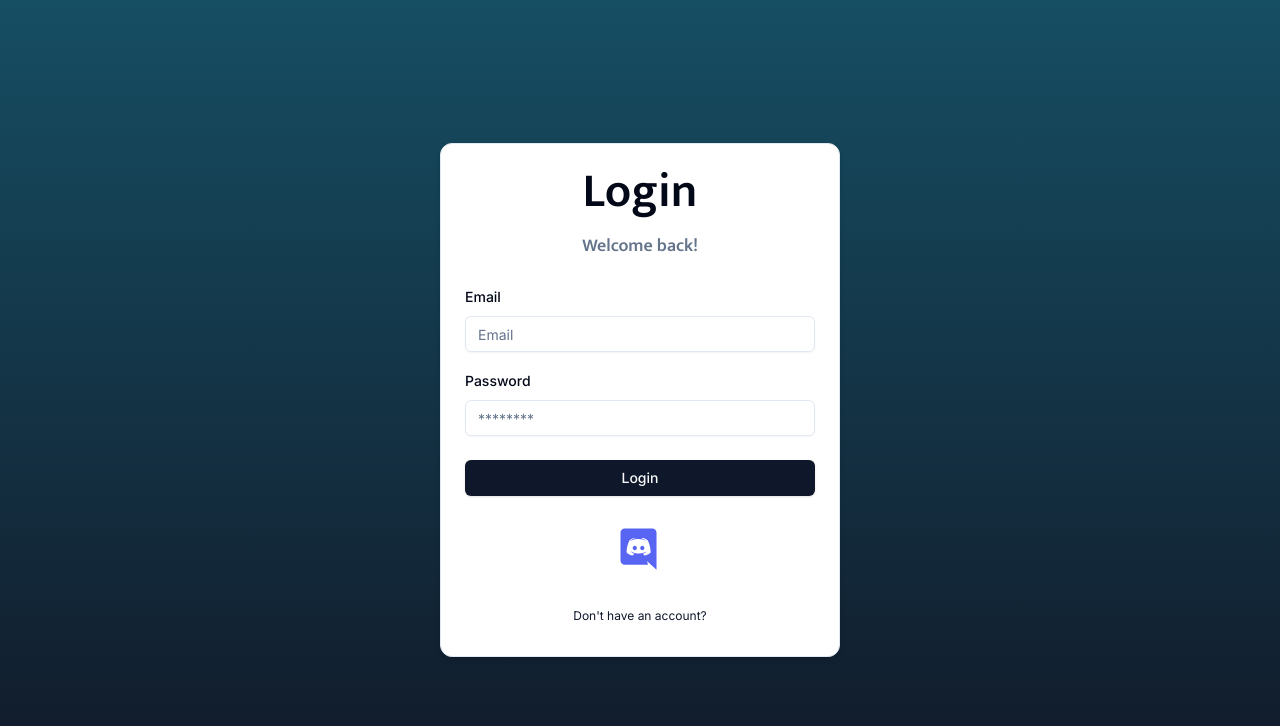
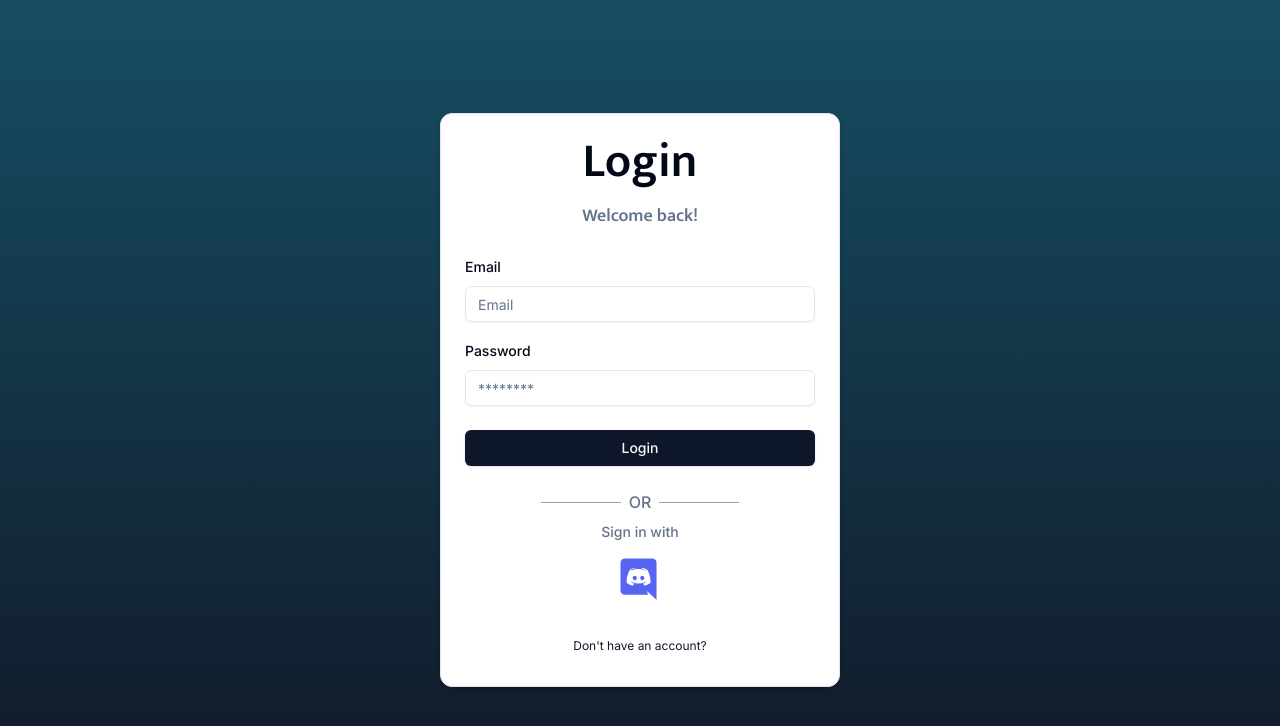
Before and after one commit to Zanges/raid-signup, a Next.js app: page /auth/login in a window 1280 px wide. Shown: the top 726 px of the page. Built offline with nearby package versions, Linux system fonts and the light colour scheme.

Commit message:
Refactor social component to include a separator and improve layout

```diff
--- a/components/auth/social.tsx
+++ b/components/auth/social.tsx
@@ -2,9 +2,21 @@
 
 import { BiLogoDiscord } from "react-icons/bi";
 import { Button } from "@/components/ui/button";
+import { Separator } from "@/components/ui/separator";
 
 export function Social() {
   return (
+    <div className="flex flex-col items-center w-full gap-y-2">
+      <div className="flex items-center w-full gap-x-2 justify-center">
+        <Separator orientation="horizontal" className="w-20 bg-muted-foreground/70" />
+        <span className="text-md font-medium text-muted-foreground">
+          OR
+        </span>
+        <Separator orientation="horizontal" className="w-20 bg-muted-foreground/70" />
+      </div>
+      <span className="text-sm font-medium text-muted-foreground">
+        Sign in with
+      </span>
       <div className="flex items-center w-full gap-x-2 justify-center">
         <Button
           variant="ghost"
@@ -15,5 +27,6 @@ export function Social() {
           <BiLogoDiscord size={52} color="rgb(88, 101, 242)" />
         </Button>
       </div>
+    </div>
   );
 }
```
Lines whose indentation alone changed are shown as unchanged.
